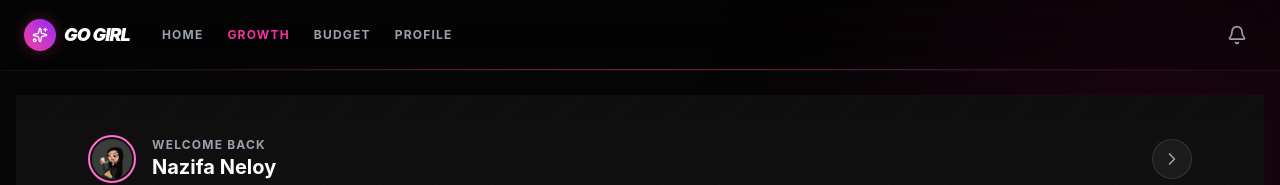
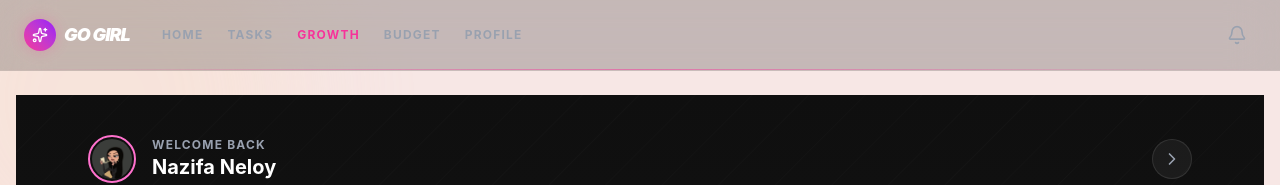
Before and after one commit to NazifaNeloy/Go-Girl, a React (Vite) app: page /#/growth in a window 1280 px wide. Shown: the top 185 px of the page. Built offline with nearby package versions, Linux system fonts and the light colour scheme; no server answers.

Commit message:
fix: add Tasks to desktop navbar and fix layout background for theme visibility

```diff
--- a/src/components/layout/Header.tsx
+++ b/src/components/layout/Header.tsx
@@ -5,6 +5,7 @@ import { cn } from '../../lib/utils';
 
 const navItems = [
     { label: 'Home', path: '/' },
+    { label: 'Tasks', path: '/tasks' },
     { label: 'Growth', path: '/growth' },
     { label: 'Budget', path: '/budget' },
     { label: 'Profile', path: '/profile' },
--- a/src/components/layout/Layout.tsx
+++ b/src/components/layout/Layout.tsx
@@ -8,10 +8,7 @@ interface LayoutProps {
 
 export const Layout: React.FC<LayoutProps> = ({ children }) => {
     return (
-        <div className="min-h-screen pb-24 md:pb-0 relative overflow-hidden bg-[#050505]">
-            {/* Background Gradients */}
-            <div className="fixed top-[-10%] right-[-10%] w-[500px] h-[500px] bg-pink-600/10 rounded-full blur-[120px] pointer-events-none" />
-            <div className="fixed bottom-[-10%] left-[-10%] w-[400px] h-[400px] bg-purple-600/10 rounded-full blur-[120px] pointer-events-none" />
+        <div className="min-h-screen pb-24 md:pb-0 relative overflow-hidden">
 
             <Header />
 
```
